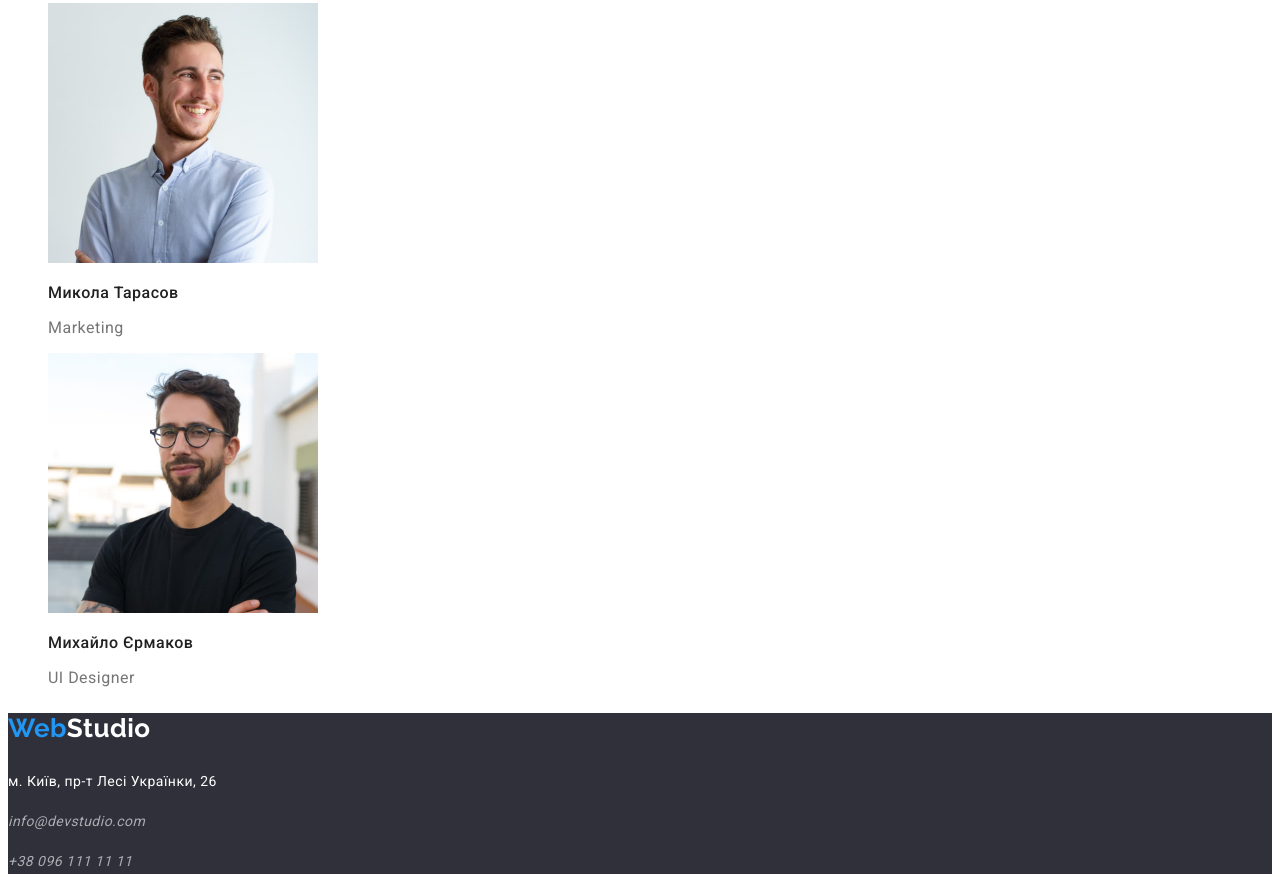
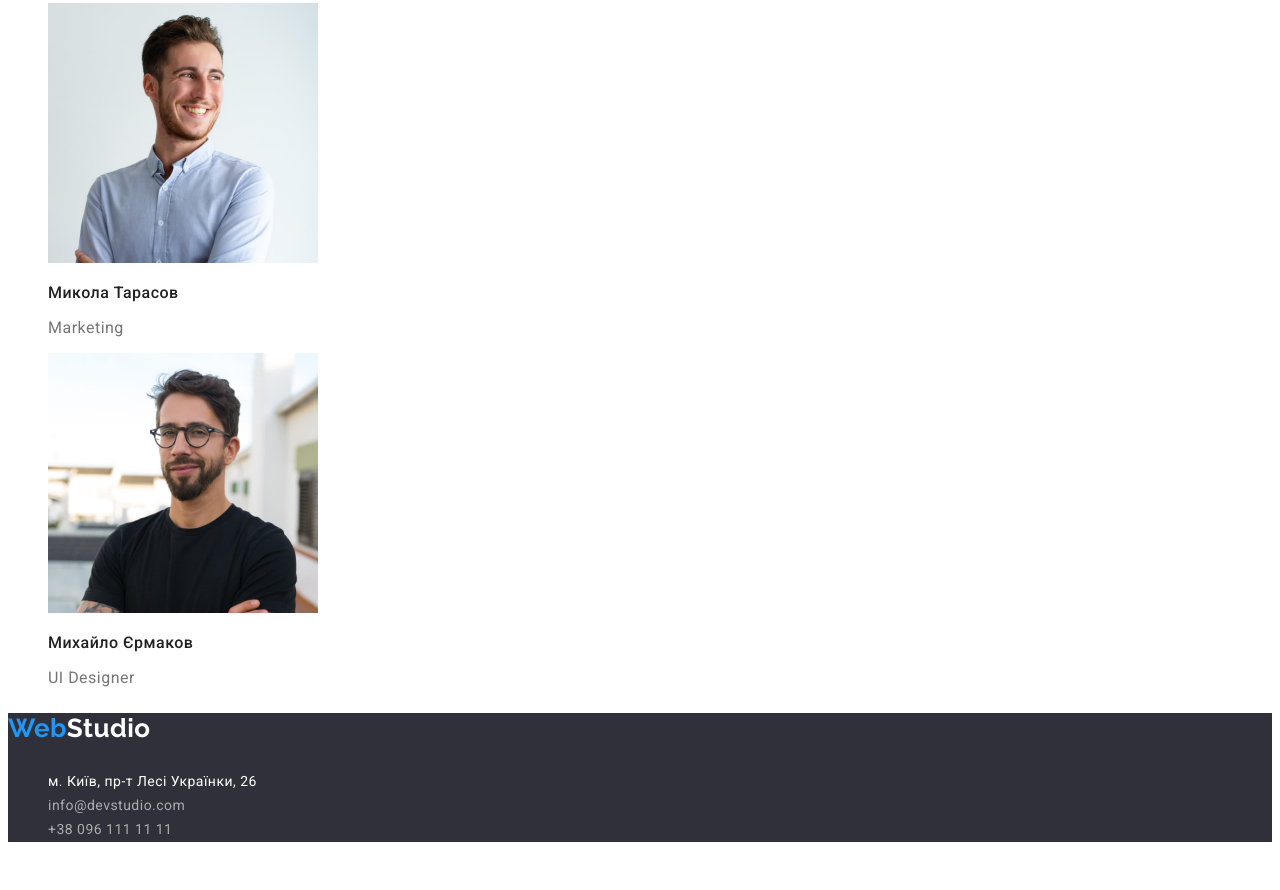
Before and after one commit to agievicdaria/goit-markup-hw-02, a plain HTML site: page index.html in a window 1280 px wide. Shown: the part 2431-3321 px from the top of the page. After the commit the page ends 3289 px from the top, so only its background shows below. Drawn offline with Linux system fonts and the light colour scheme.

Commit message:
correcting footer

```diff
--- a/css/styles.css
+++ b/css/styles.css
@@ -171,21 +171,12 @@ body {
   font-style: normal;
 }
 
-.address-link-maps:hover,
-.address-link-maps:focus {
-  text-decoration: underline;
-}
-
 .address-link {
   font-size: 14px;
   line-height: 1.71;
   color: rgba(255, 255, 255, 0.6);
   text-decoration: none;
-}
-
-.address-link:hover,
-.address-link:focus {
-  text-decoration: underline;
+  font-style: normal;
 }
 
 /* Projects */
--- a/index.html
+++ b/index.html
@@ -169,7 +169,8 @@
         <p><span class="logo-accent">Web</span>Studio</p>
       </a>
       <address class="address">
-        <p class="address-text-maps">
+        <ul class="address-list list">
+          <li class="adress-item">
             <a
               class="address-link-maps"
               target="_blank"
@@ -177,15 +178,18 @@
               href="https://goo.gl/maps/a5HjdsaCER2Nosqu9"
               >м. Київ, пр-т Лесі Українки, 26</a
             >
-        </p>
-        <p class="address-text">
+          </li>
+          <li class="adress-item">
             <a class="address-link" href="mailto:info@devstudio.com"
               >info@devstudio.com</a
             >
-        </p>
-        <p class="address-text">
-          <a class="address-link" href="tel:+380961111111">+38 096 111 11 11</a>
-        </p>
+          </li>
+          <li class="adress-item">
+            <a class="address-link" href="tel:+380961111111"
+              >+38 096 111 11 11</a
+            >
+          </li>
+        </ul>
       </address>
     </footer>
   </body>
```
Also changed, not shown: portfolio.html (+6 -0 lines). Lines whose indentation alone changed are shown as unchanged.
